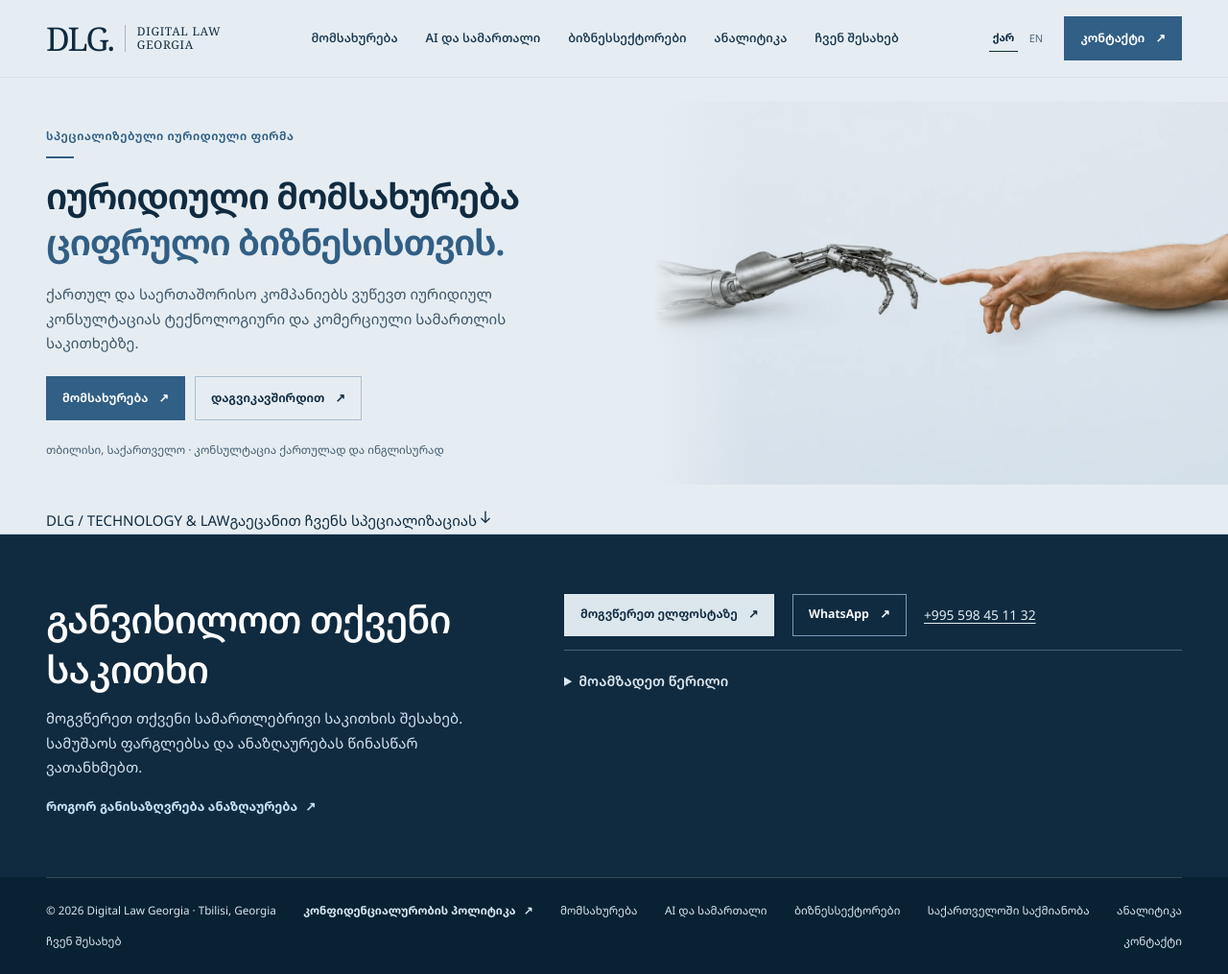
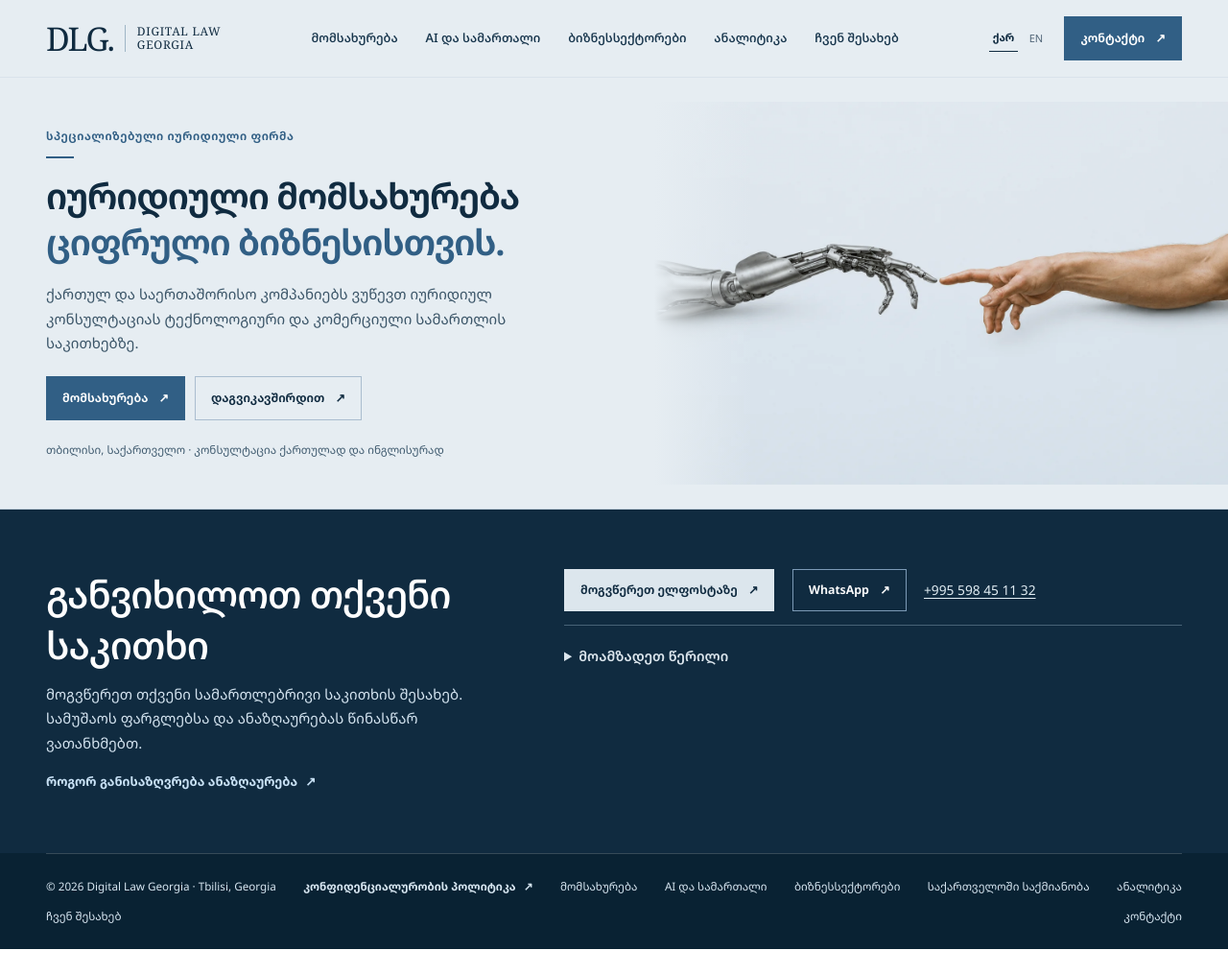
Before and after one commit to luka019/lukaswebsite, a Jekyll site: the page index.html, which Jekyll copies as it is, in a window 1280 px wide and 1015 px high. Shown: the whole window at 96% size. Built offline with Jekyll 4.4.1, drawn with Linux system fonts in a browser that asks for light colours.

Commit message:
Remove redundant hero strip and preserve uncropped signature image

```diff
--- a/index.html
+++ b/index.html
@@ -92,9 +92,9 @@
 </div>
 </div>
 <figure class="hero-photo">
-  <img src="/assets/editorial/human-machine.webp" srcset="/assets/editorial/human-machine-small.webp 640w, /assets/editorial/human-machine.webp 1440w" sizes="(max-width: 740px) 100vw, (max-width: 1540px) 92vw, 1240px" width="1440" height="960" fetchpriority="high" alt="ღია ფონზე ადამიანის და რობოტის ხელების თითები ერთმანეთს უახლოვდება" data-en-alt="Human and robotic hands reach towards each other against a light background">
+  <img src="/assets/editorial/human-machine.webp" srcset="/assets/editorial/human-machine-small.webp 640w, /assets/editorial/human-machine.webp 1440w" sizes="(max-width: 740px) 100vw, (max-width: 1540px) 52vw, 650px" width="1440" height="960" fetchpriority="high" alt="ღია ფონზე ადამიანის და რობოტის ხელების თითები ერთმანეთს უახლოვდება" data-en-alt="Human and robotic hands reach towards each other against a light background">
 </figure>
-<div class="dlg-hero-foot"><span>DLG / TECHNOLOGY &amp; LAW</span><a href="#expertise"><span data-en="Discover our expertise">გაეცანით ჩვენს სპეციალიზაციას</span><svg width="18" height="18" viewBox="0 0 20 20" fill="none" aria-hidden="true"><path d="M10 3v13m-5-5 5 5 5-5" stroke="currentColor" stroke-width="1.5"/></svg></a></div>
+
 </div>
 </section>
 <!-- home-entrances -->
```
